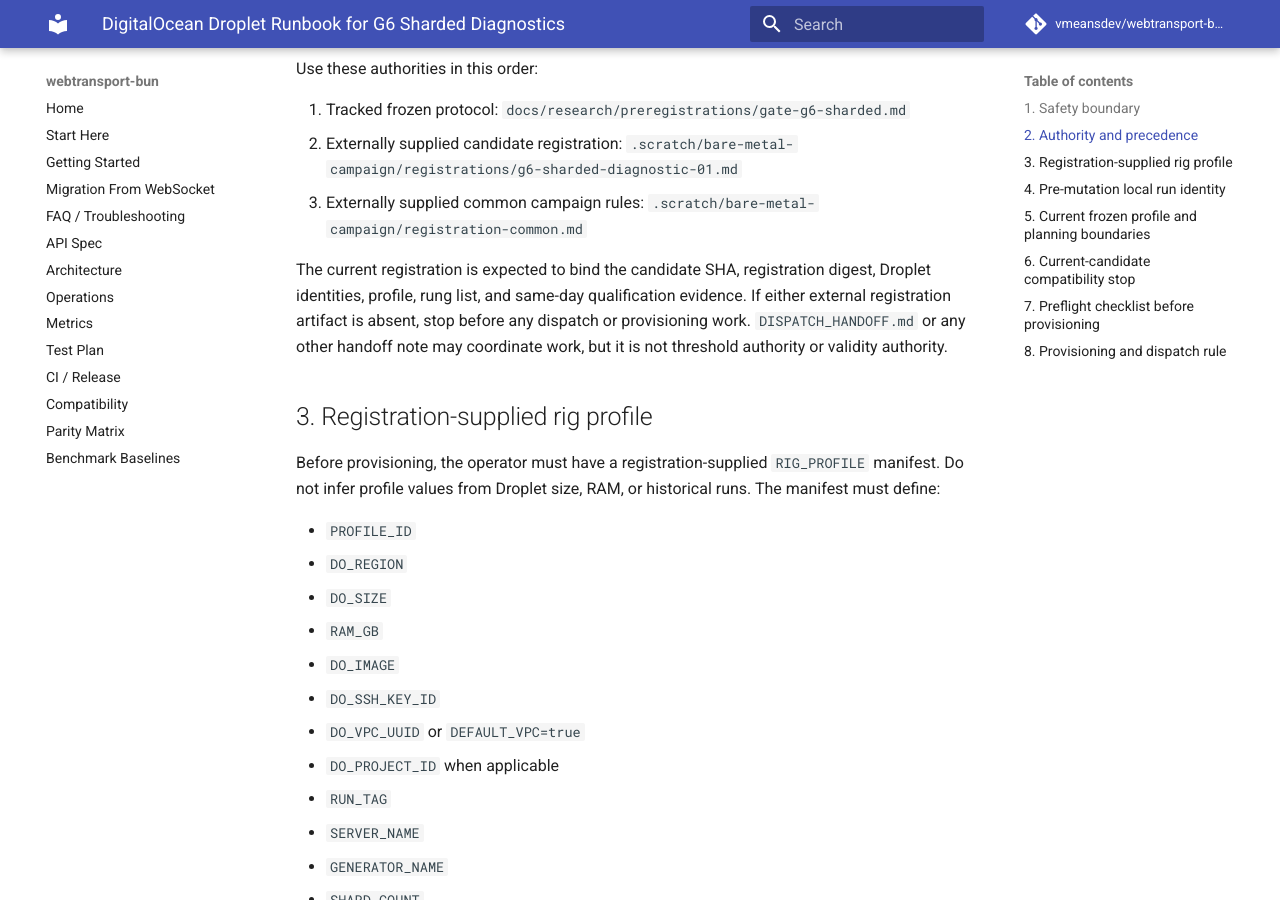
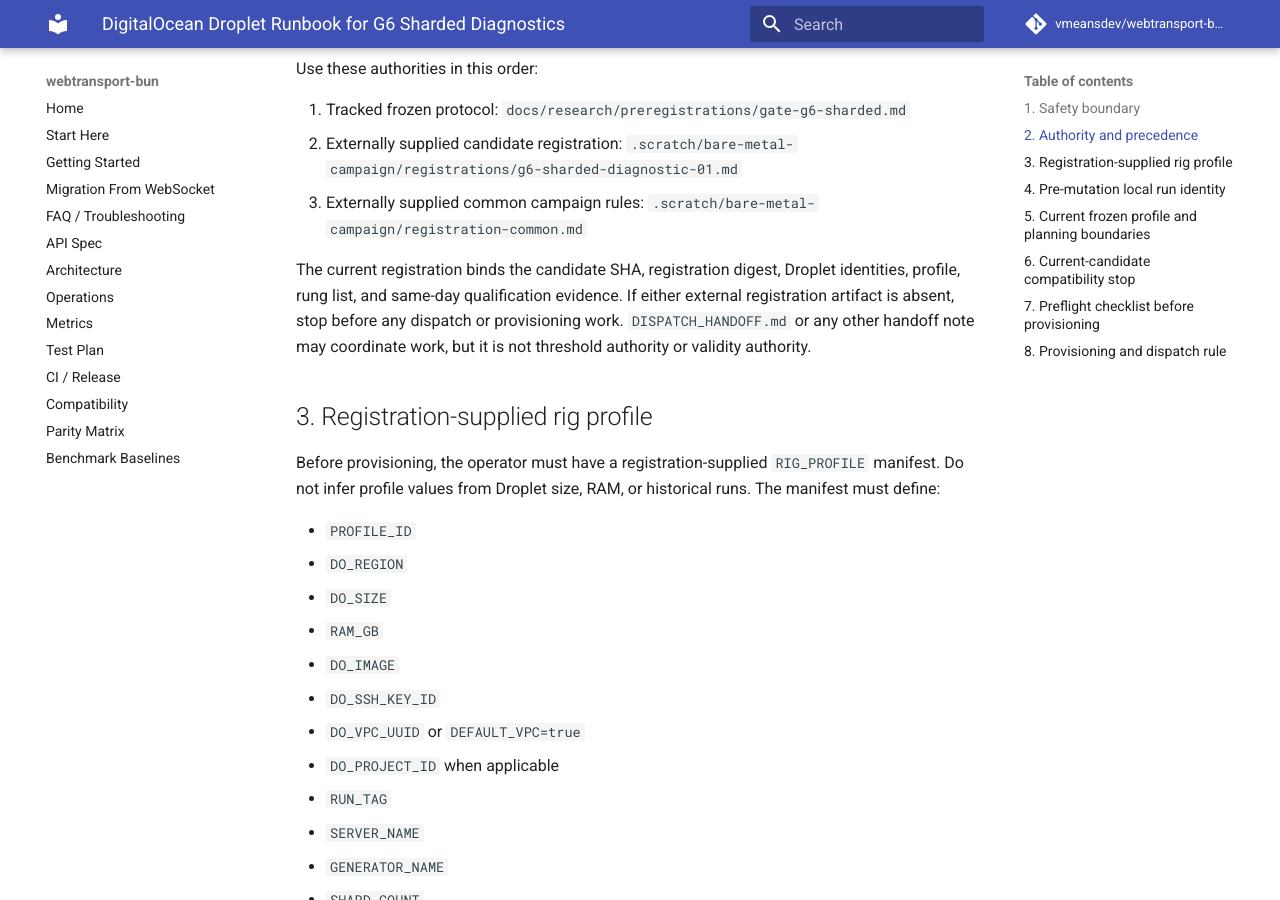
Before and after one commit to vmeansdev/webtransport-bun, an MkDocs documentation site: the page built from docs/research/DO_DROPLET_RUNBOOK.md, in a window 1280 px wide and 900 px high, scrolled down 594 px. Built offline with MkDocs 1.6.1 and Material for MkDocs 9.7.7, drawn with Linux system fonts in a browser that asks for light colours; comment, search, counter and statistics services are not loaded; some of the changed text lies outside the part shown.

Commit message:
Clarify runbook authority and unique run identifiers

```diff
--- a/docs/research/DO_DROPLET_RUNBOOK.md
+++ b/docs/research/DO_DROPLET_RUNBOOK.md
@@ -29,11 +29,11 @@
 3. Externally supplied common campaign rules:
    `.scratch/bare-metal-campaign/registration-common.md`
 
-The current registration is expected to bind the candidate SHA, registration
-digest, Droplet identities, profile, rung list, and same-day qualification
-evidence. If either external registration artifact is absent, stop before any
-dispatch or provisioning work. `DISPATCH_HANDOFF.md` or any other handoff note
-may coordinate work, but it is not threshold authority or validity authority.
+The current registration binds the candidate SHA, registration digest, Droplet
+identities, profile, rung list, and same-day qualification evidence. If either
+external registration artifact is absent, stop before any dispatch or
+provisioning work. `DISPATCH_HANDOFF.md` or any other handoff note may
+coordinate work, but it is not threshold authority or validity authority.
 
 ## 3. Registration-supplied rig profile
 
```
Also changed, not shown: other parts of docs/research/DO_DROPLET_RUNBOOK.md (+9 -7 lines).
